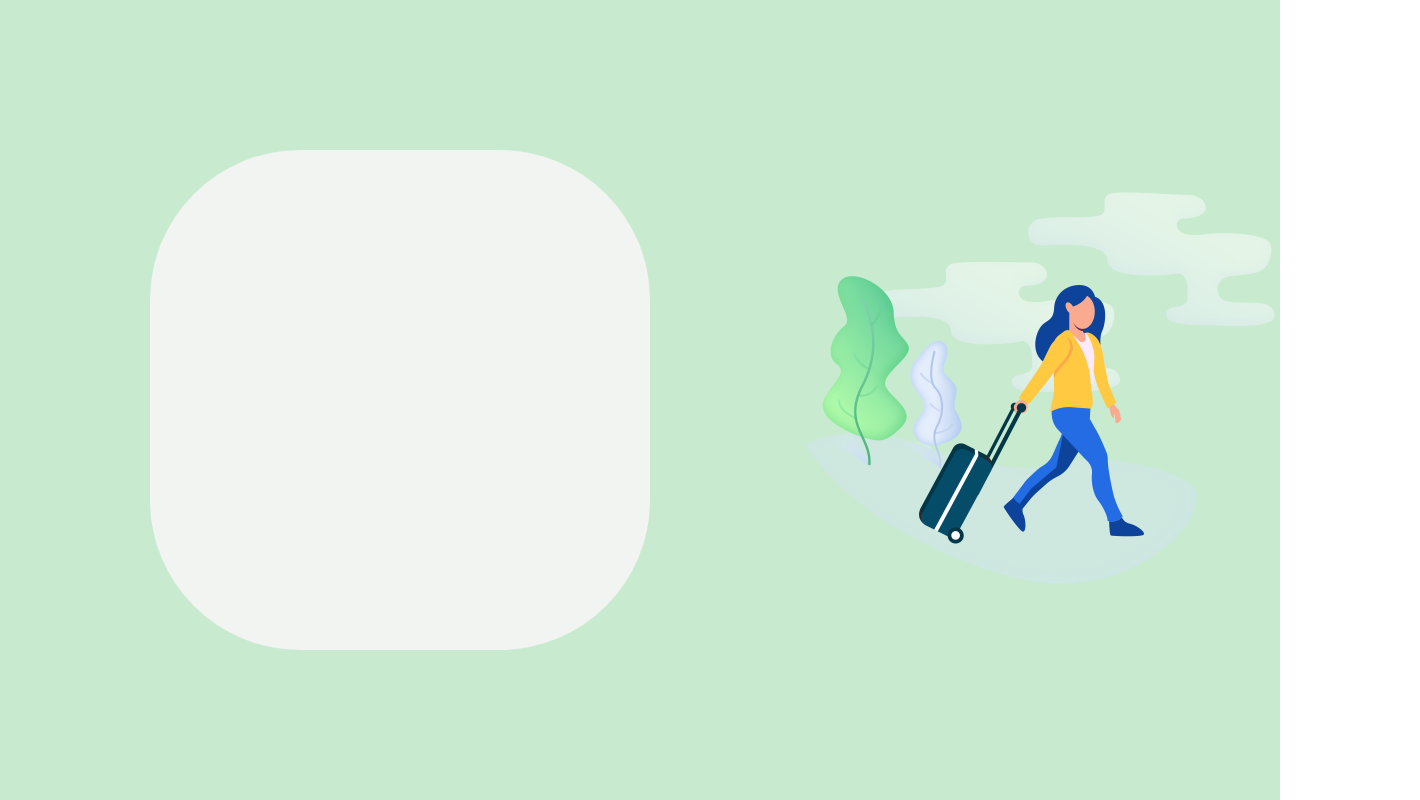
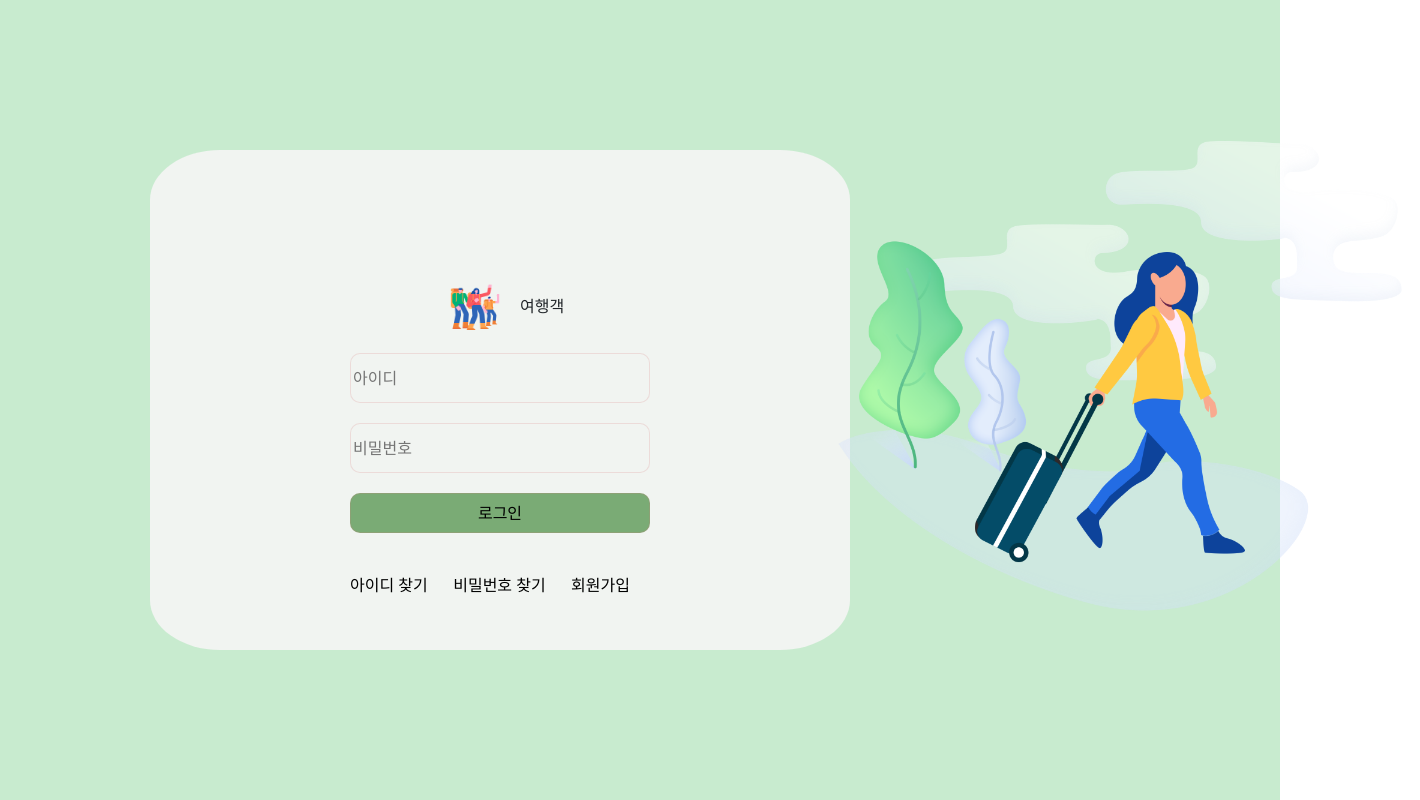
Before and after one commit to hajin618/EnjoyTrip, a Vue app in the folder enjoytrip-vue/: page /user/login in a window 1280 px wide. Shown: the top 800 px of the page, 1420 px wide, since content can reach past the window. Built offline with nearby package versions, Linux system fonts and the light colour scheme.

Commit message:
feat: loginView UI complete

```diff
--- a/enjoytrip-vue/src/components/layout/FooterArea.vue
+++ b/enjoytrip-vue/src/components/layout/FooterArea.vue
@@ -1,6 +1,6 @@
 <template>
     <!-- footer start -->
-    <div id="footer" class="section-content p-4 mt-3 container-fluid" style="background-color: #f9f8f8">
+    <div id="footer" class="section-content p-4 mt-3 container-fluid" style="background-color: #f9f8f8 height:80%">
         <div class="row">
         <div class="mb-4 text-center col-2">
             <img src="" alt="">
@@ -44,10 +44,4 @@ export default{
 </script>
 
 <style scoped>
-    box{
-        height: 150px;
-        position: fixed;
-        bottom: 0;
-        width: 100%;
-    }
 </style>
--- a/enjoytrip-vue/src/components/user/UserLogin.vue
+++ b/enjoytrip-vue/src/components/user/UserLogin.vue
@@ -2,7 +2,28 @@
     <div class="main">
         <div class="left">
             <div class="loginBox">
+                <div class="loginBoxHeader" style="padding-top: 80px; padding-left: 300px;">
+                    <span><img src="../../assets/img/family.png"  width="50px" height="50px" alt=""></span>
+                    <span style="padding-left: 20px; font-weight: 550;">여행객</span>
+                </div>
 
+                <form style="padding-top: 20px; padding-left: 200px;">
+                    <div class="loginform">
+                        <div>
+                            <input class="idBox" id="Nick" autocomplete="off" type="text" placeholder="아이디" required>
+                        </div>
+                        <div>
+                            <input style="margin-top: 20px;" class="pwBox" id="Pw" autocomplete="off" maxlength="20" type="password" placeholder="비밀번호" required>
+                        </div>
+                    </div>
+                    <button style="margin-top: 20px;" class="loginBtn" type="submit">로그인</button>
+                </form>
+
+                <div class="linker">
+                    <router-link to="/user/findId">아이디 찾기</router-link>
+                    <router-link to="/user/findPw">비밀번호 찾기</router-link>
+                    <router-link to="/user/join">회원가입</router-link>
+                </div>
             </div>
         </div>
         <div class="right">
@@ -20,22 +41,52 @@ export default{
 }
 
 <style scoped>
+    .linker{
+        width: 40%;
+        margin-top: 40px;
+        margin-left: 200px;
+        display: flex;
+        justify-content: space-between;
+    }
+
+    /* 라우터 링크 처리 */
+    a {
+        color: black;
+        text-decoration: none;
+        font-weight: 550;
+    }
+
+    .idBox, .pwBox{
+        height: 50px;
+        width: 300px;
+        background-color: #F1F4F1;
+        border-radius: 10px / 10px;
+        border: 1px solid rgba(213, 120, 120, .2);
+    }
+
+    .loginBtn{
+        height: 40px;
+        width: 300px;
+        background-color: #7aab75;
+        border-radius: 10px / 10px;
+        border: 1px solid rgba(213, 120, 120, .2);
+    }
     .loginBox{
-        width: 500px;
+        width: 700px;
         height: 500px;
         background-color : #F1F4F1;
         margin-top: 150px;
         margin-left: 150px;
 
-        border-radius: 30%;
+        border-radius: 10%;
         align-content: center;
     }
 
     .mainImage{
-        margin-left: 150px;
-        margin-top: 150px;
-        width: 500px;
-        height: 500px;
+        margin-left: 180px;
+        margin-top: 90px;
+        width: 600px;
+        height: 600px;
     }
 
     .main{
```
